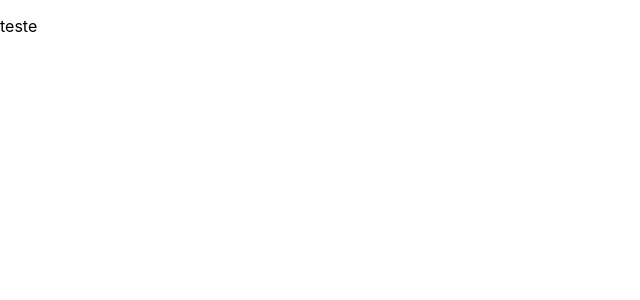
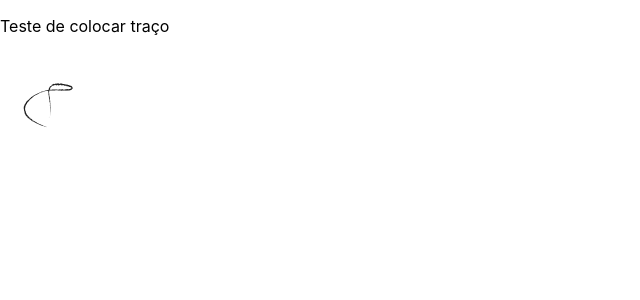
Before and after one commit to gustavo-em/bolos, a React (Create React App) app: page / in a window 1280 px wide. Shown: the top 300 px of the page, without its empty margins (0-640 px from the left). Built offline with nearby package versions, Linux system fonts and the light colour scheme.

Commit message:
fix to add svg teste

```diff
--- a/package.json
+++ b/package.json
@@ -34,5 +34,8 @@
       "last 1 firefox version",
       "last 1 safari version"
     ]
+  },
+  "devDependencies": {
+    "styled-components": "^5.3.3"
   }
 }
--- a/src/App.js
+++ b/src/App.js
@@ -1,7 +1,20 @@
+import React from 'react'
+import  styled from 'styled-components';
+import traco from './images/traco.svg'
+
+export const Imagem = styled.img`
+  width: 100px;
+  height: 100px;
+`;
+
+
 function App() {
+
+
   return (
     <div>
-      <p>teste</p>
+      <p>Teste de colocar traço</p>
+      <Imagem src={traco} alt="" />
     </div>
   );
 }
```
Also changed, not shown: src/images/traco.svg (added), 1 other file (tests, documents, lock files or other folders).
